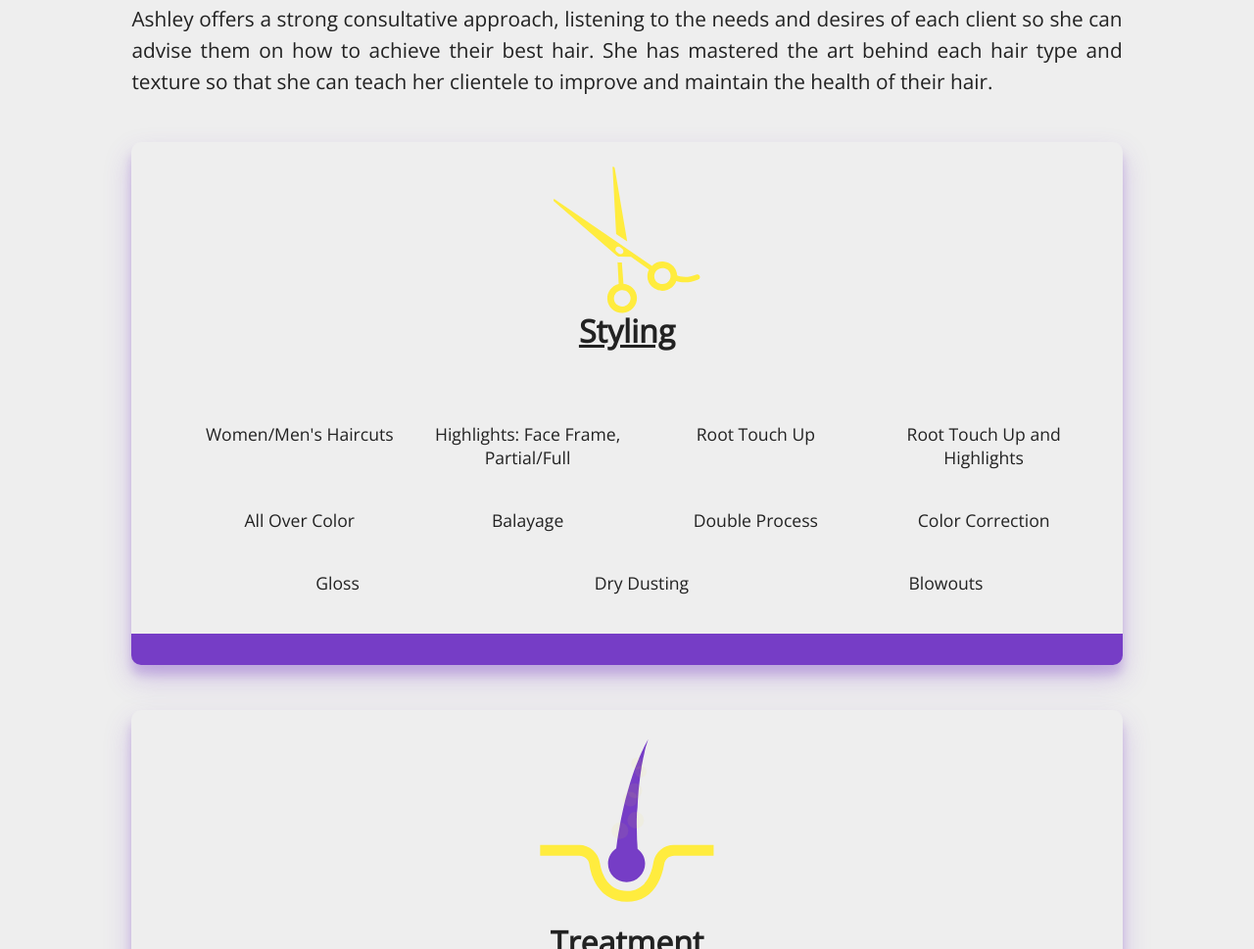
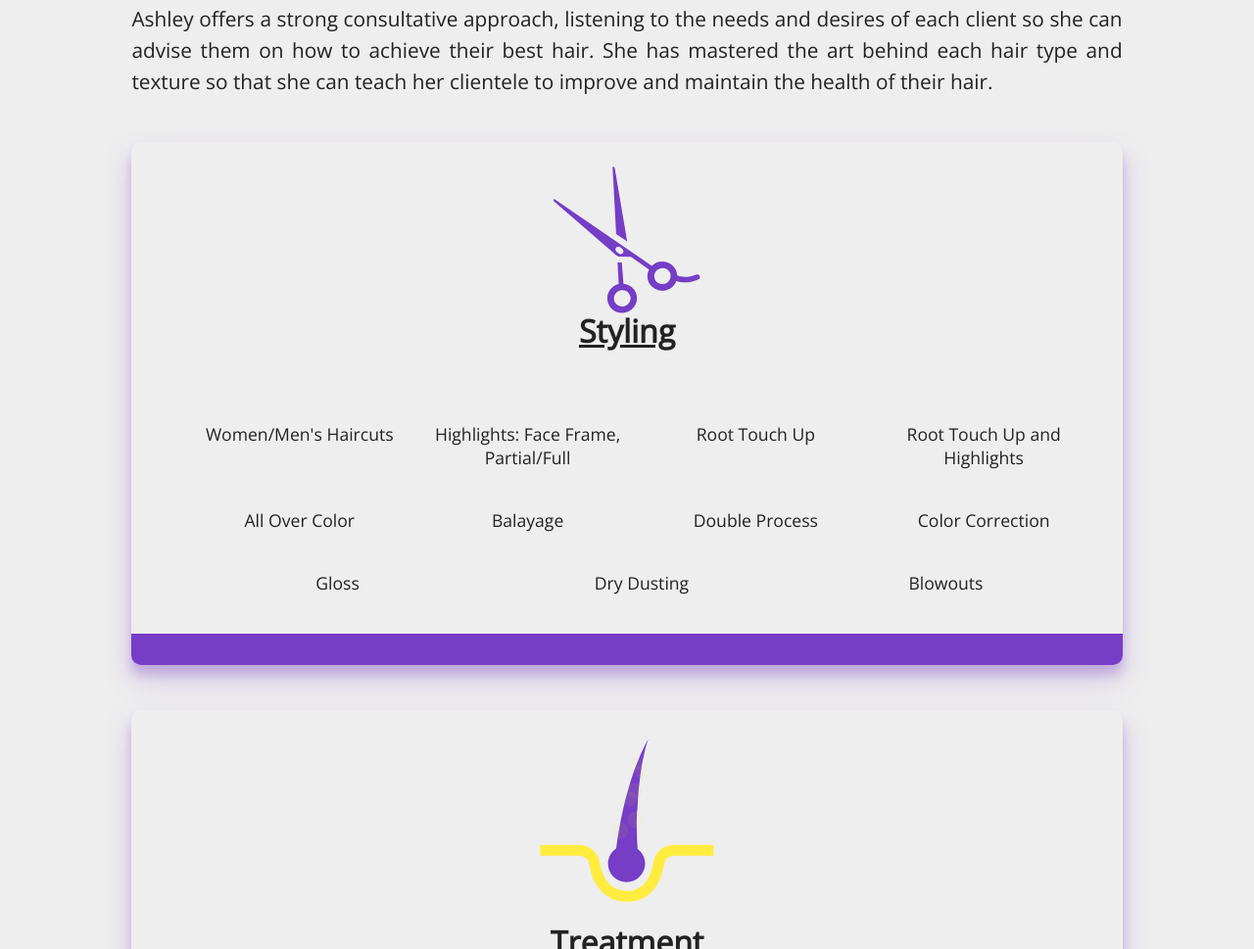
Before and after one commit to Coreyp319/AshySite, a plain HTML site: page index.html in a window 1280 px wide. Shown: the part 973-1942 px from the top of the page at 98% size. Drawn offline with nearby package versions, Linux system fonts and the light colour scheme; some packages are replaced by stand-ins of ours.

Commit message:
small changes

```diff
--- a/index.html
+++ b/index.html
@@ -93,9 +93,9 @@
                     <divf id="cut-content">
                         <svg xmlns="https://www.w3.org/2000/svg" viewBox="0 0 128 128" class="cut-card-icon">
                             <g>
-                                <path fill="#FFEC3E"
+                                <path fill="#763DC6"
                                     d="M126.6 94.9c-.6-1-1.9-1.3-3-.9-8.1 3.5-14.4 1.4-16.2.7-.2-3.8-2.1-7.4-5.5-9.7-5.2-3.5-12-2.8-16.3 1.5L1.6 29c-.2-.1-.4-.1-.5.1-.4.6-.3 1.5.3 2L55 77.4c.8.7 1.9 1.1 3 1.1l9.6.1 15.5 11.1c-2.9 5.6-1.2 12.5 4.3 16.1 4.8 3.2 11.2 2.7 15.6-1 1.8-1.5 2.9-3.4 3.6-5.3 3.3 1.1 10.3 2.6 18.8-1.2.1 0 .1-.1.2-.1 1.3-.7 1.8-2.2 1-3.3zM60.5 75.5c-.5.6-1.2.9-2 .9-.6 0-1.2-.2-1.6-.6l-1.8-1.5c-1.1-.9-1.2-2.5-.3-3.6.9-1.1 2.5-1.2 3.6-.3l1.8 1.5c1 .9 1.2 2.5.3 3.6zm40 23.7c-2.2 3.2-6.6 3.9-9.8 1.8-3.2-2.2-4-6.5-1.8-9.7 2.2-3.2 6.6-3.9 9.8-1.8 3.2 2.2 4 6.6 1.8 9.7zm-39.4 2.6l-1.4-18.3h-1.6c-.7 0-1.4-.1-2.1-.2l1 18.9c-5.9 1.4-10.1 6.8-9.8 12.9.4 7 6.4 12.3 13.4 11.9 7-.4 12.4-6.3 12.1-13.3-.2-6.3-5.3-11.3-11.6-11.9zm-.7 19.7c-4 .2-7.3-2.8-7.5-6.7-.2-3.9 2.8-7.2 6.8-7.5 4-.2 7.3 2.8 7.5 6.7.2 3.9-2.8 7.3-6.8 7.5z" />
-                                <path fill="#FFEC3E"
+                                <path fill="#763DC6"
                                     d="M64.3 65.5L53.6 2.3C53.5 1.5 52.8 1 52 1c-.2 0-.3.2-.3.3L54.8 59l9.5 6.5z" />
                             </g>
                         </svg>
```
Also changed, not shown: img/cut-icon.svg.
